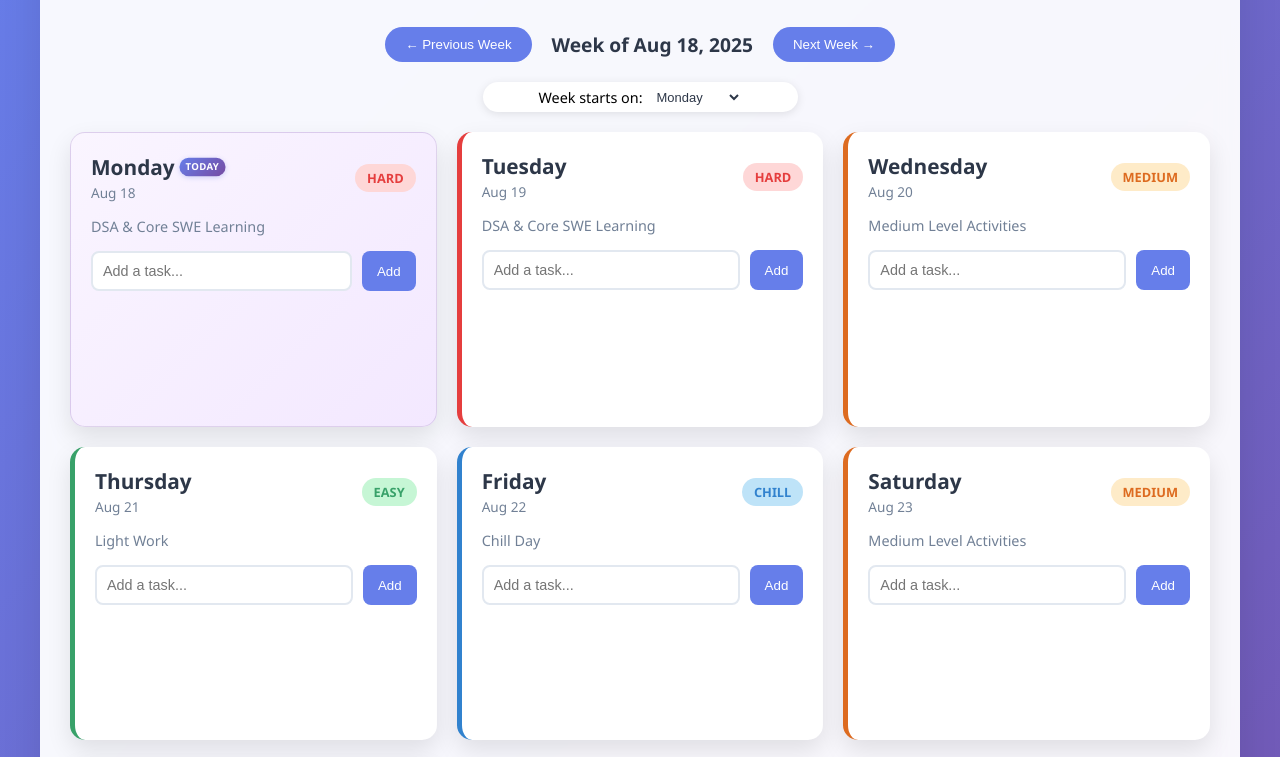
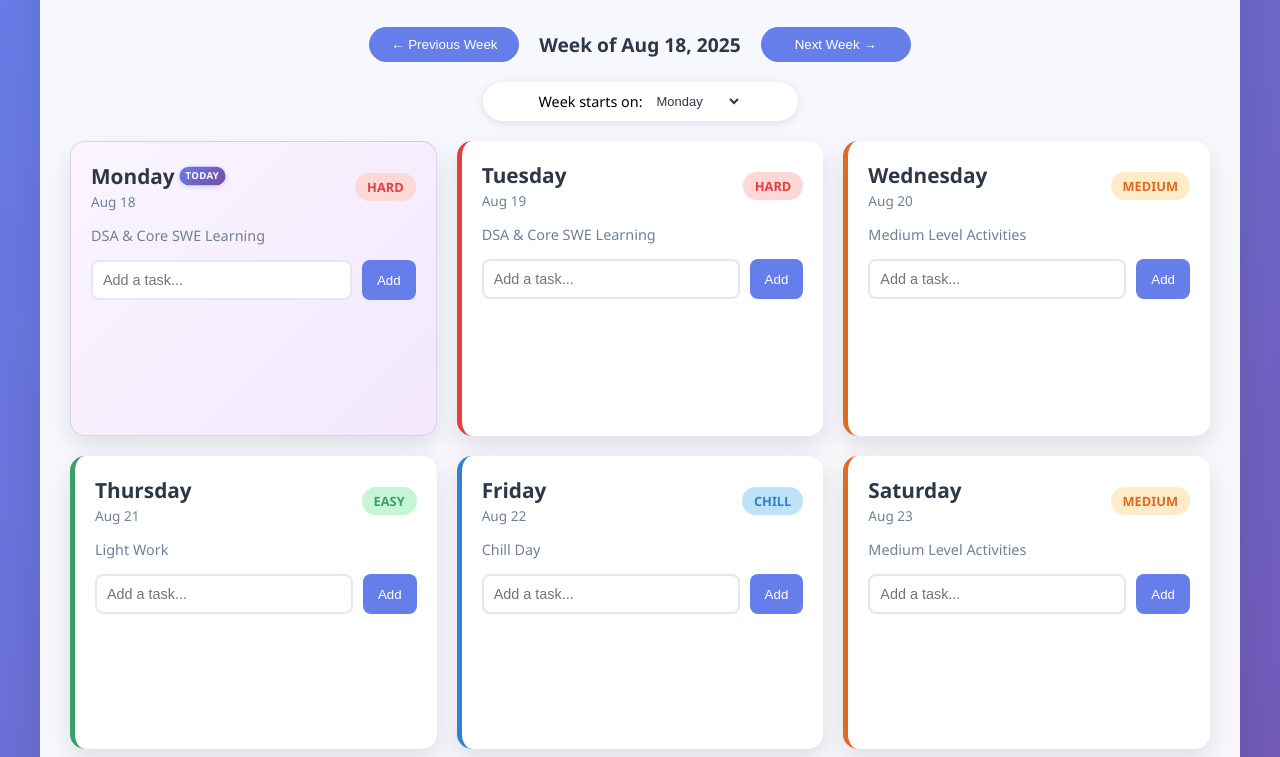
Before and after one commit to pagarevijayy/weekly-work-tracker, a website: page index.html in a window 1280 px wide. Shown: the part 140-897 px from the top of the page. Drawn offline with Linux system fonts and the light colour scheme.

Commit message:
css update

```diff
--- a/index.html
+++ b/index.html
@@ -93,6 +93,8 @@
             border-radius: 25px;
             cursor: pointer;
             transition: all 0.3s ease;
+            min-width: 150px;
+            flex-shrink: 0;
         }
 
         .week-nav button:hover {
@@ -118,7 +120,6 @@
             margin: 20px auto;
             max-width: 315px;
             font-size: 0.9em;
-            height: 30px;
         }
 
         .week-start-selector select {
```
